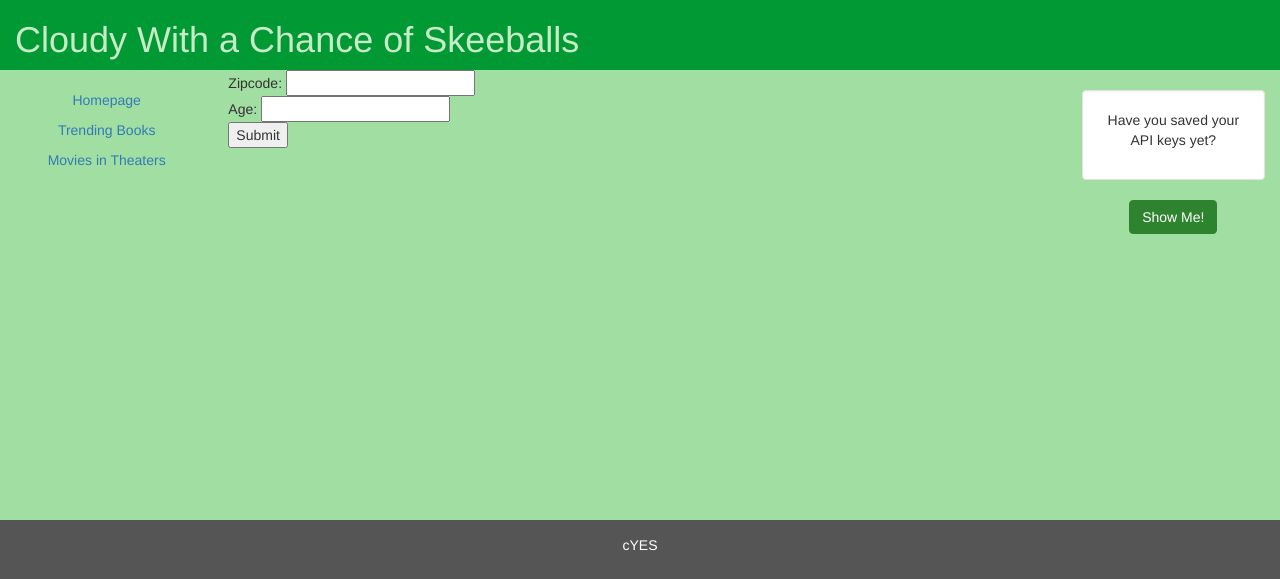
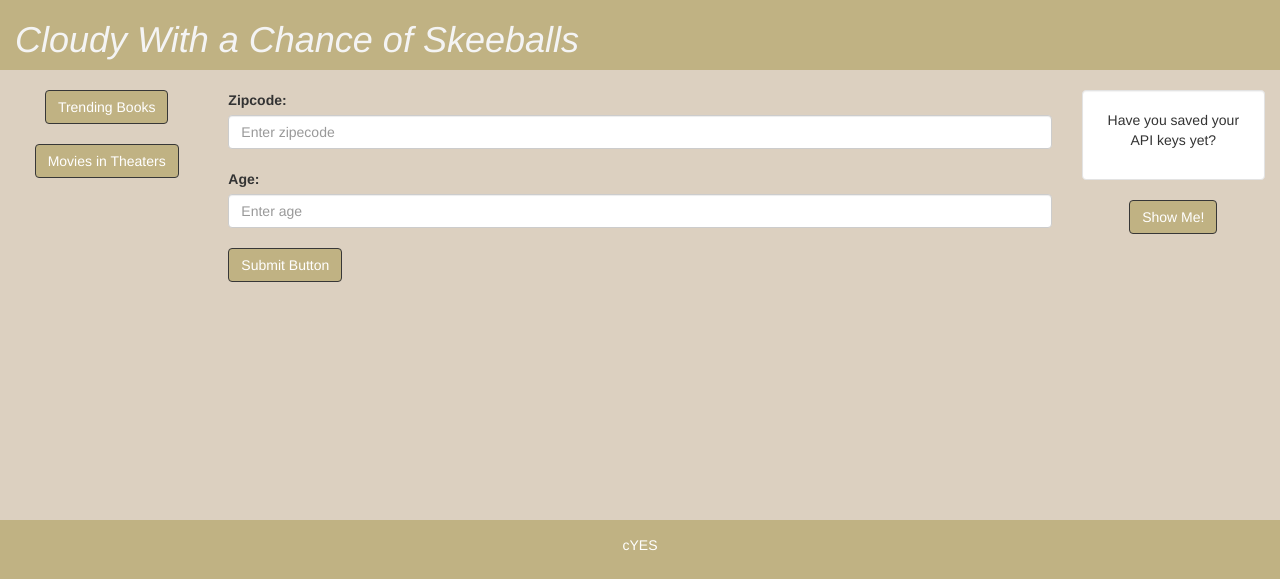
Before and after one commit to EugeneThomas/cYES, a Flask app: page / in a window 1280 px wide. Shown: the top 579 px of the page. Run offline with Flask 2, Linux system fonts and the light colour scheme; some libraries are stand-ins or nearby versions.

Commit message:
Updated base.html

```diff
--- a/templates/base.html
+++ b/templates/base.html
@@ -43,6 +43,10 @@ P01 -- ArRESTed Development
       .row.content {height:auto;}
     }
 
+    h1{
+    font-style: italic;
+    font-famiy: 'URW Chancery L',cursive;
+    }
    </style>
 
   <head>
@@ -50,47 +54,51 @@ P01 -- ArRESTed Development
   </head>
 
   <body>
-<nav class="navbar navbar-inverse" style = "background-color: #009933;border-style:none">
+<nav class="navbar navbar-inverse" style = "background-color: #C0B283;border-style:none">
   <div class="container-fluid">
     <div class="navbar-header ">
-	<h1 style = "color:#c6ebc6 ">Cloudy With a Chance of Skeeballs</h1>
+	<h1 style = "color:#F4F4F4 ">Cloudy With a Chance of Skeeballs</h1>
     </div>
   </div>
 </nav>
 
 
 
- <div class="container-fluid text-center" style = "background-color: #a1dea1; ">
+ <div class="container-fluid text-center" style = "background-color: #DCD0C0; ">
   <div class="row content" >
-    <div class="col-sm-2 sidenav" style = "background-color: #a1dea1;">
-      <p><a href="/">Homepage {{link_name1}}</a></p>
-      <p><a href="https://www.nytimes.com/books/best-sellers/?_r=0">Trending Books {{link_name2}}</a></p>
-      <p><a href="https://www.fandango.com/moviesintheaters">Movies in Theaters{{link_name3}}</a></p>
+    <div class="col-sm-2 sidenav" style = "background-color: #DCD0C0;">
+
+      <a href="https://www.nytimes.com/books/best-sellers/?_r=0" class="btn btn-warning" role="button" style="background-color:#C0B283;border-color:#373737">Trending Books</a>
+      <br>
+      <br>
+      <a href="https://www.fandango.com/moviesintheaters" class="btn btn-warning" role="button" style="background-color:#C0B283;border-color:#373737">Movies in Theaters</a>
     </div>
     <div class="col-sm-8 text-left">
-
+<br>
       <form action="/info">
-	Zipcode: <input type='text' name="zip">
+	<label>Zipcode:</label>
+	  <input type="text" class="form-control" id="zipcode" placeholder="Enter zipecode" name="zipcode">
 	<br>
-	Age: <input type='text' name="age">
+	<label>Age:</label>
+	<input type="text" class="form-control" id="age" placeholder="Enter age" name="age">
 	<br>
-	<input type='submit'>
+	<input type="submit" class="btn btn-info" value="Submit Button" style="background-color:#C0B283;border-color:#373737">
 
     </div>
 
- <div class="col-sm-2 sidenav" style = "background-color: #a1dea1;">
+ <div class="col-sm-2 sidenav" style = "background-color: #DCD0C0;">
       <div class="well" style="background-color:#ffffff">
         <p>Have you saved your API keys yet?</p>
       </div>
 
-      <a href="https://github.com/EugeneThomas/cYES/blob/master/README.md" class="btn btn-warning" role="button" style="background-color:#2e842e;border-color:#2e842e">Show Me!</a>
+      <a href="https://github.com/EugeneThomas/cYES/blob/master/README.md" class="btn btn-warning" role="button" style="background-color:#C0B283;border-color:#373737">Show Me!</a>
     </div>
   </div>
 </div>
 </div>
  </div>
 
-<footer class="container-fluid text-center">
+<footer class="container-fluid text-center" style = "background-color: #C0B283;border-style:none">
   <p>cYES</p>
 </footer>
 
```
Also changed, not shown: 3 other files.
